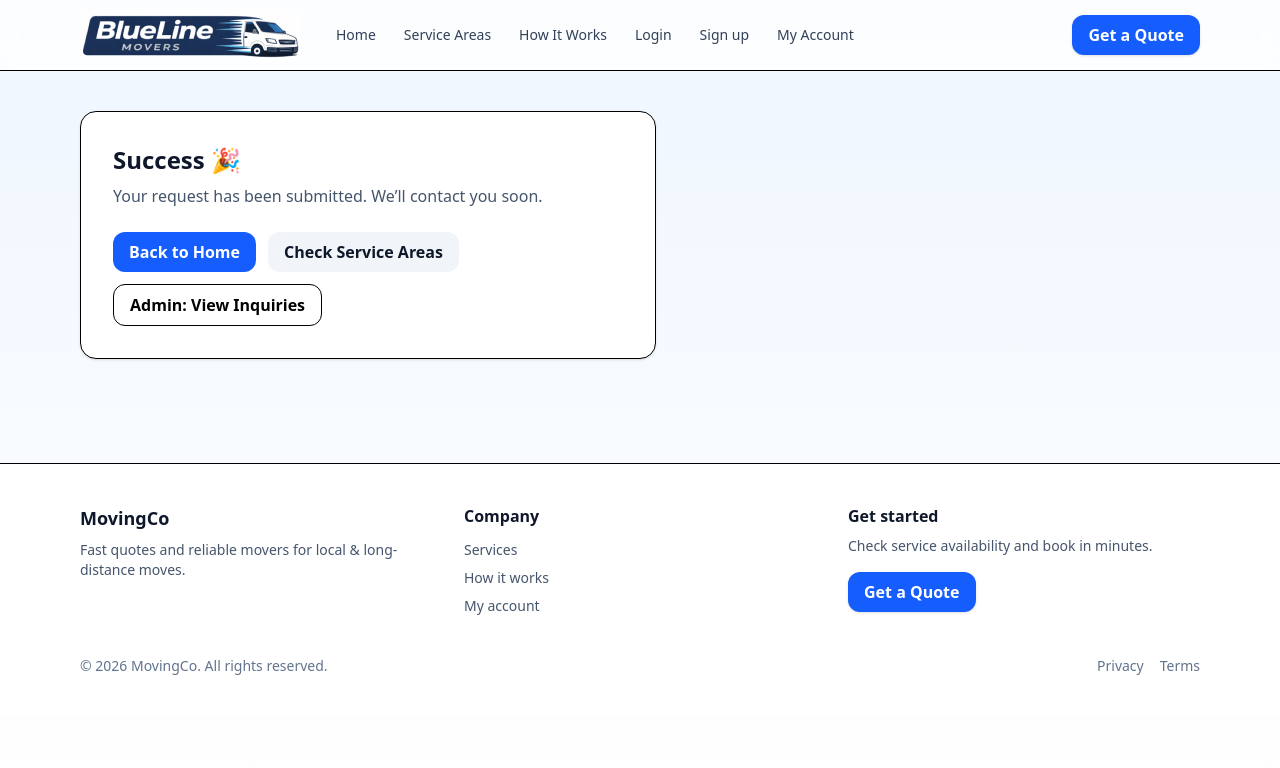
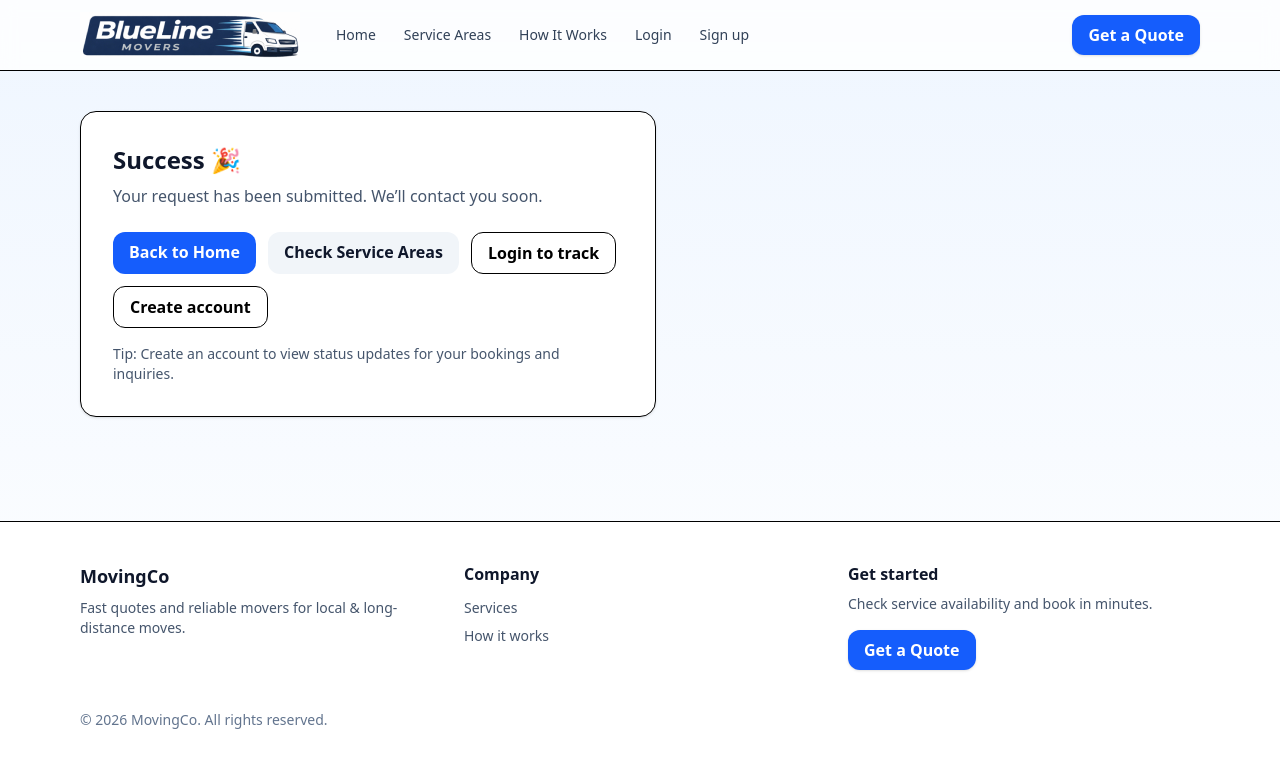
Before and after one commit to Mohammad-ul-kabir/Moving-Company, a React (Vite) app in the folder client/: page /success in a window 1280 px wide. Shown: the top 768 px of the page. Built offline with nearby package versions, Linux system fonts and the light colour scheme.

Commit message:
User login signup

```diff
--- a/client/src/components/Footer.jsx
+++ b/client/src/components/Footer.jsx
@@ -25,11 +25,6 @@ export default function Footer() {
                   How it works
                 </a>
               </li>
-              <li>
-                <a className="hover:text-slate-900" href="/account">
-                  My account
-                </a>
-              </li>
             </ul>
           </div>
 
@@ -50,14 +45,6 @@ export default function Footer() {
 
         <div className="mt-10 flex flex-col sm:flex-row gap-3 items-center justify-between text-sm text-slate-500">
           <div>© {new Date().getFullYear()} MovingCo. All rights reserved.</div>
-          <div className="flex gap-4">
-            <a className="hover:text-slate-700" href="#">
-              Privacy
-            </a>
-            <a className="hover:text-slate-700" href="#">
-              Terms
-            </a>
-          </div>
         </div>
       </div>
     </footer>
--- a/client/src/components/Navbar.jsx
+++ b/client/src/components/Navbar.jsx
@@ -39,7 +39,6 @@ export default function Navbar() {
               How It Works
             </NavLink>
 
-            {/* Customer account links */}
             {isLoggedIn ? (
               <>
                 <NavLink to="/my-requests" className={navLinkClass}>
@@ -59,11 +58,6 @@ export default function Navbar() {
                 </NavLink>
               </>
             )}
-
-            {/* Keep your old page if you still want it */}
-            <NavLink to="/account" className={navLinkClass}>
-              My Account
-            </NavLink>
           </nav>
         </div>
 
--- a/client/src/pages/Success.jsx
+++ b/client/src/pages/Success.jsx
@@ -1,10 +1,14 @@
 import { Link, useLocation } from "react-router-dom";
 import Footer from "../components/Footer";
 import Navbar from "../components/Navbar";
+import { getCustomerAuth } from "../services/customerAuthApi";
 
 export default function Success() {
   const { state } = useLocation();
   const type = state?.type ?? "request";
+
+  const customer = getCustomerAuth();
+  const isLoggedIn = !!customer?.token;
 
   return (
     <div className="min-h-screen bg-gradient-to-b from-blue-50 to-white">
@@ -24,19 +28,45 @@ export default function Success() {
             >
               Back to Home
             </Link>
+
             <Link
               to="/service-areas"
               className="px-4 py-2 rounded-xl bg-slate-100 text-slate-900 font-semibold hover:bg-slate-200"
             >
               Check Service Areas
             </Link>
-            <Link
-              to="/admin/inquiries"
-              className="px-4 py-2 rounded-xl border font-semibold hover:bg-slate-50"
-            >
-              Admin: View Inquiries
-            </Link>
+
+            {isLoggedIn ? (
+              <Link
+                to="/my-requests"
+                className="px-4 py-2 rounded-xl border font-semibold hover:bg-slate-50"
+              >
+                View My Requests
+              </Link>
+            ) : (
+              <>
+                <Link
+                  to="/login"
+                  className="px-4 py-2 rounded-xl border font-semibold hover:bg-slate-50"
+                >
+                  Login to track
+                </Link>
+                <Link
+                  to="/signup"
+                  className="px-4 py-2 rounded-xl border font-semibold hover:bg-slate-50"
+                >
+                  Create account
+                </Link>
+              </>
+            )}
           </div>
+
+          {!isLoggedIn && (
+            <div className="mt-4 text-sm text-slate-600">
+              Tip: Create an account to view status updates for your bookings
+              and inquiries.
+            </div>
+          )}
         </div>
       </main>
 
```
